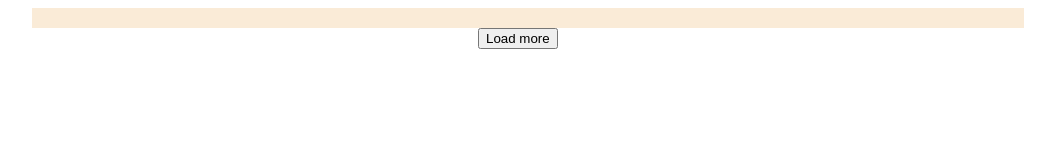
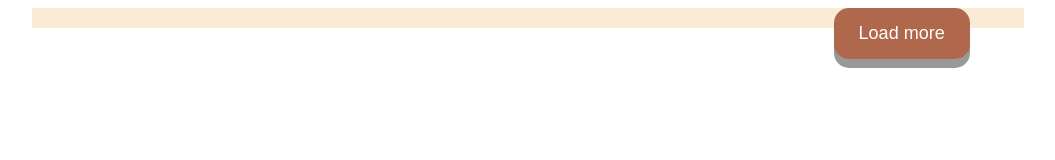
Before and after one commit to wkedarprdxn/JS-task-5, a plain HTML site: page index.html in a window 1280 px wide. Shown: the whole page, without its empty margins (112-1167 px from the left). Drawn offline with Linux system fonts and the light colour scheme.

Commit message:
buttom css effects

```diff
--- a/assets/css/task5.css
+++ b/assets/css/task5.css
@@ -1,12 +1,39 @@
 .container {
+    position: relative;
     max-width: 80%;
     width: 1060px;
     margin: 0 auto;
 }
 
 .btn {
-    width: 100px;
+    position: absolute;
+    top: 0;
+    right: 0;
+    width: 200px;
     margin: 0 auto;
+}
+
+#btn-1 {
+    padding: 15px 25px;
+    font-size: large;
+    text-align: center;
+    cursor: pointer;
+    outline: none;
+    color: #fff;
+    background-color: #af684c;
+    border: none;
+    border-radius: 15px;
+    box-shadow: 0 9px #999;
+}
+
+#btn-1:hover {
+    background-color: #997f28
+}
+
+#btn-1:active {
+    background-color: #664f03;
+    box-shadow: 0 5px #666;
+    transform: translateY(4px);
 }
 
 #main-block {
```
